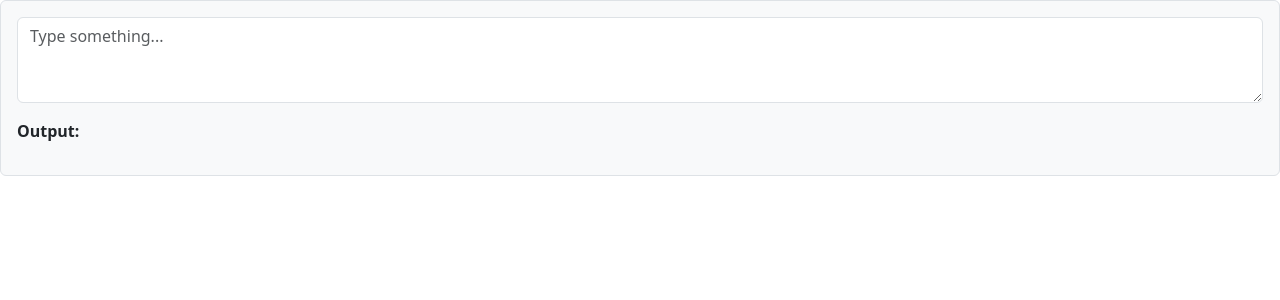
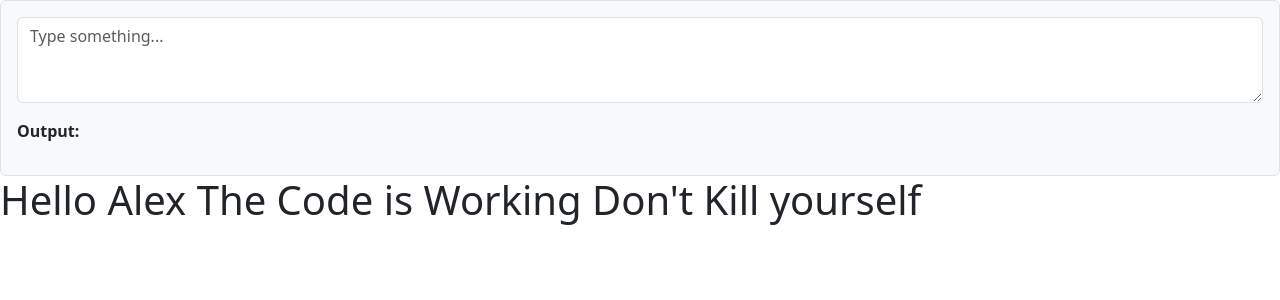
Before and after one commit to HuedCode88/Shark-Byte-2025, a React (Vite) app in the folder chungus/: page / in a window 1280 px wide. Shown: the top 300 px of the page. Built offline with nearby package versions, Linux system fonts and the light colour scheme.

Commit message:
Im sorry.

```diff
--- a/chungus/src/Message.tsx
+++ b/chungus/src/Message.tsx
@@ -3,7 +3,7 @@ function Message() {
     //JSX: JavaScript XML
     const name = "Alex";
     if (name)
-        return <h1>Hello {name}</h1>;
+        return <h1>Hello {name} The Code is Working Don't Kill yourself</h1>;
     return <h1>Hello World</h1>;
 }
 
--- a/chungus/src/main.tsx
+++ b/chungus/src/main.tsx
@@ -2,9 +2,11 @@ import { StrictMode } from 'react'
 import { createRoot } from 'react-dom/client'
 import 'bootstrap/dist/css/bootstrap.css'
 import App from './App.tsx'
+import Message from './Message.tsx'
 
 createRoot(document.getElementById('root')!).render(
   <StrictMode>
     <App/>
+    <Message/>
   </StrictMode>,
 )
```
